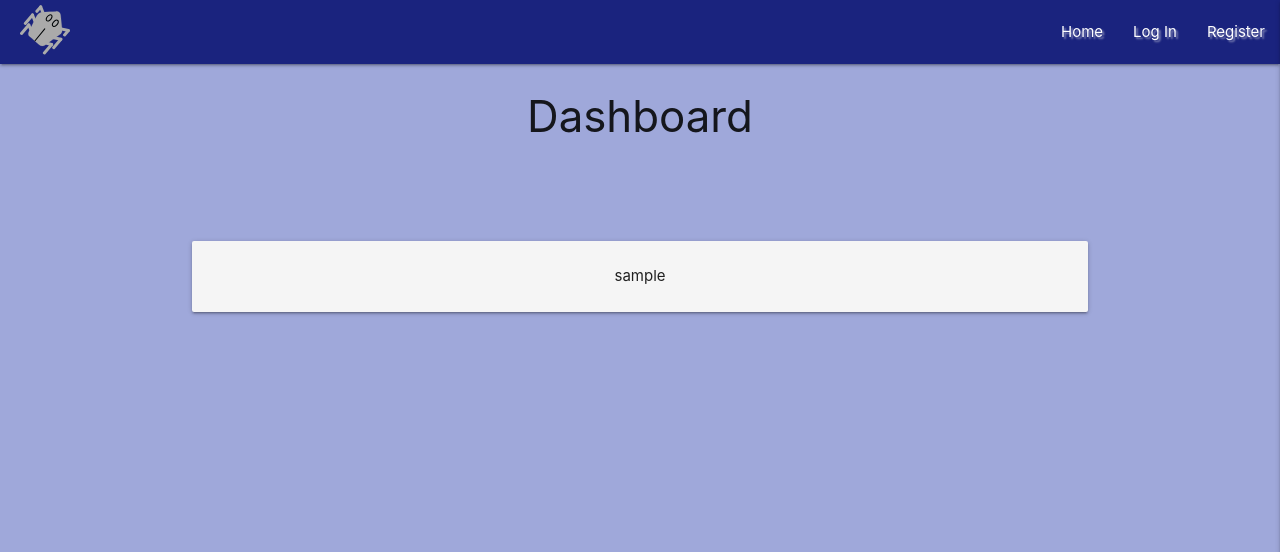
After one commit to fabiodearaujo/bug_tracker_mp3, a Flask app: template templates/dashboard.html in a window 1280 px wide. The commit adds this page. Shown: the top 552 px of the page. Run offline with Flask 2, Linux system fonts and the light colour scheme; the template is opened without the code that fills it: most values are stand-ins (such as "Sample title", 1, 10 or a date in 2020); some libraries are stand-ins or nearby versions.

Commit message:
Connected Register form to DB and included password encription

```diff
--- a/app.py
+++ b/app.py
@@ -21,10 +21,35 @@ mongo = PyMongo(app)
 def home():
     return render_template("home.html")
 
-@app.route("/register")
+@app.route("/register", methods=["GET", "POST"])
 def register():
+    if request.method == "POST":
+        # check if username already exists in db
+        existing_user = mongo.db.user.find_one(
+            {"user_name": request.form.get("user_name").lower()})
+
+        if existing_user:
+            flash("Username already exists")
+            return redirect(url_for("register"))
+
+        register = {
+            "user_name": request.form.get("user_name").lower(),
+            "user_pass": generate_password_hash(request.form.get("user_pass")),
+            "project_name": "",
+            "user_category": "regular"
+        }
+        mongo.db.user.insert_one(register)
+
+        # put the new user into 'session' cookie
+        session["user"] = request.form.get("user_name").lower()
+        flash("Registration Successful")
+        return redirect(url_for("dashboard", user_name=session["user"]))
     return render_template("register.html")
 
+
+@app.route("/dashboard", methods=["GET"])
+def dashboard(user_name):
+    return render_template("dashboard.html")
 
 @app.route("/get_users", methods=["GET", "POST"])
 def get_users():
--- a/static/js/script.js
+++ b/static/js/script.js
@@ -1,4 +1,6 @@
+
+// Materialize initialization JQuery code
 $(document).ready(function(){
     $(".sidenav").sidenav({edge: "right"});
-    $('input#username, input#password').characterCounter();
+    $('input#user_name, input#user_pass').characterCounter();
 });
--- a/templates/base.html
+++ b/templates/base.html
@@ -23,7 +23,7 @@
               <ul class="right hide-on-med-and-down">
                 <li><a href="{{ url_for('home') }}">Home</a></li>
                 {% if session.user %}
-                    <li><a href="#">Dashboard</a></li>
+                    <li><a href="{{ url_for('dashboard') }}">Dashboard</a></li>
                     <li><a href="#">New Project</a></li>
                     <li><a href="#">New Ticket</a></li>
                     {% if session.user == "adminf" %}
@@ -43,7 +43,7 @@
             <li><h4 class="center-align light-blue-text text-darken-4">Menu</h4></li>
             <li><a href="{{ url_for('home') }}">Home</a></li>
             {% if session.user %}
-                    <li><a href="#">Dashboard</a></li>
+                    <li><a href="{{ url_for('dashboard') }}">Dashboard</a></li>
                     <li><a href="#">New Project</a></li>
                     <li><a href="#">New Ticket</a></li>
                     {% if session.user == "adminf" %}
--- /dev/null
+++ b/templates/dashboard.html
@@ -0,0 +1,8 @@
+{% extends "base.html" %}
+
+{% block content %}
+    <h3 class="center-align">Dashboard</h3>
+    <div class="row card-panel grey lighten-4 center-align top-spacing">
+       {{ user_name }}
+    </div>
+{% endblock %}
--- a/templates/home.html
+++ b/templates/home.html
@@ -6,6 +6,6 @@
         <h2 class="light-blue-text text-darken-4 center-align">Welcome to Simple Bug Tracker</h2>
         <h4 class="light-blue-text text-darken-4 center-align">A simple tool to help on your project</h4>
         <h5 class="red-text text-darken-4 center-align top-spacing">Please <a href="#" class="light-blue-text text-darken-4">
-            Log In</a> or <a href="#" class="light-blue-text text-darken-4">Register</a> to Start</h5>
+            Log In</a> or <a href="{{ url_for('register') }}" class="light-blue-text text-darken-4">Register</a> to Start</h5>
     </div>
 {% endblock %}
```
Also changed, not shown: templates/register.html (+4 -4 lines).
